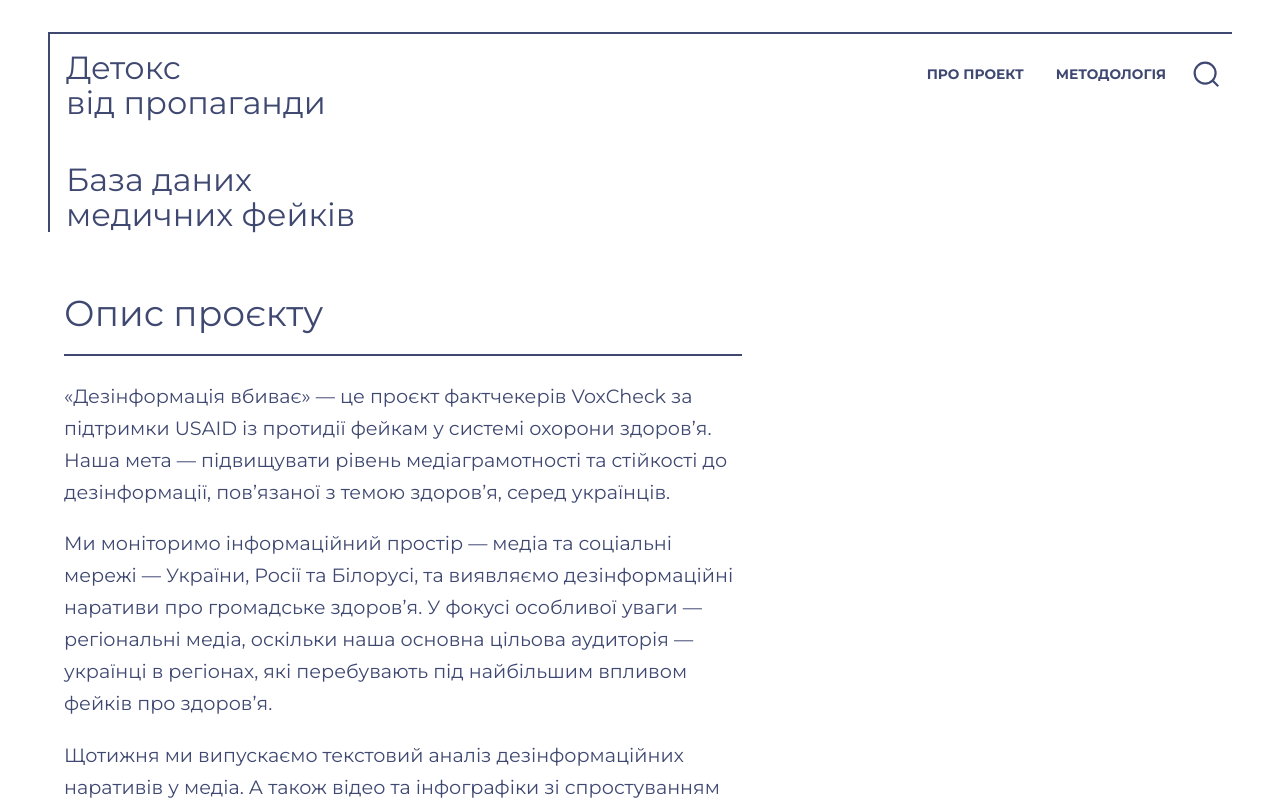
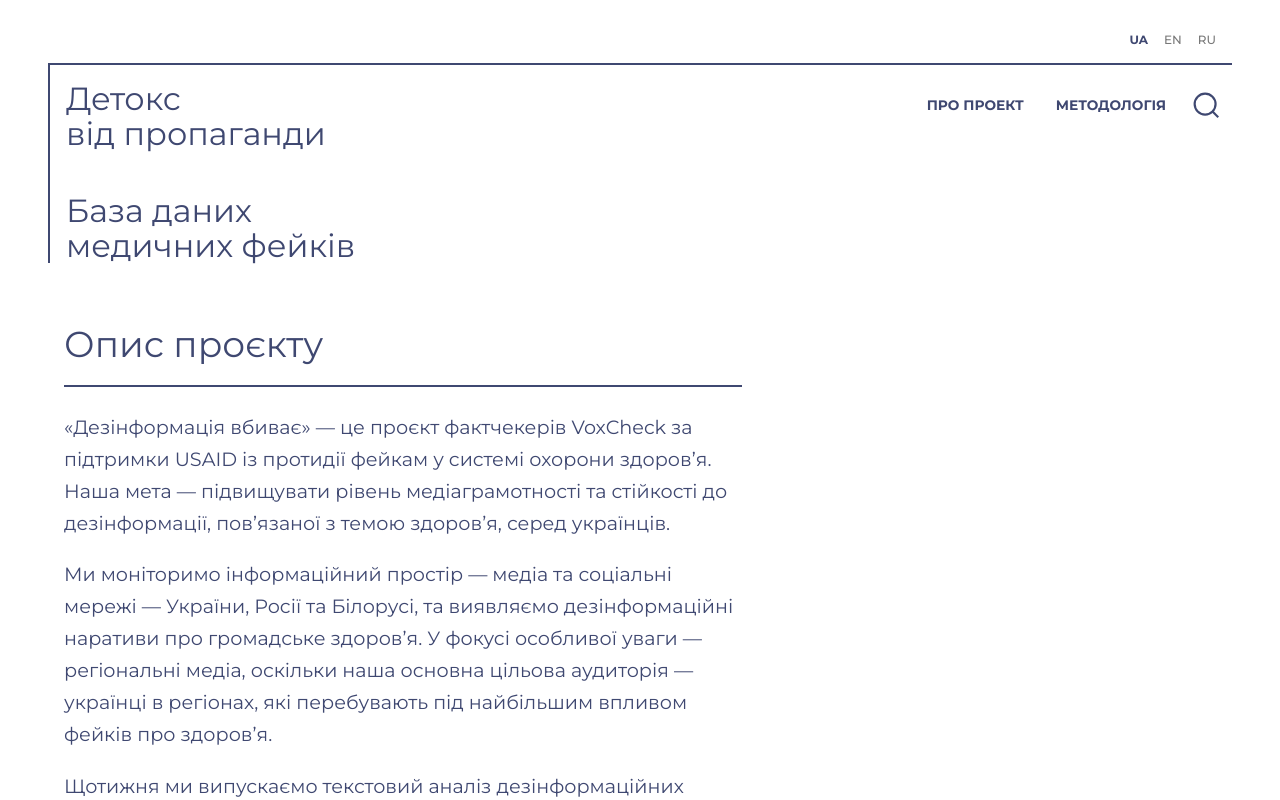
Before and after one commit to sergesoroka/medical-fakes-database, a Next.js app: page /about in a window 1280 px wide. Shown: the top 800 px of the page. Built offline with nearby package versions, Linux system fonts and the light colour scheme.

Commit message:
Back to Lang Menu

```diff
--- a/components/Header/Header.module.scss
+++ b/components/Header/Header.module.scss
@@ -7,7 +7,6 @@ $primary-color: #3F4871;
   border-top:  2px solid #3F4871;
   border-left:  2px solid #3F4871;
   height: 200px;
-  margin-top: 1rem;
   color: $primary-color;
 }
 
--- a/components/Header/Header.tsx
+++ b/components/Header/Header.tsx
@@ -14,7 +14,7 @@ const Header = () => {
   const methodLabel = locale == 'en' ? 'Metodology' : locale == 'ru' ? 'Методология' : 'Методологія'
   return (
     <>
-    {/* <LangSwitcher /> */}
+    <LangSwitcher />
       <header className={styles.header}>
         <Link href="/">
           <div className={styles.logo}>
```
